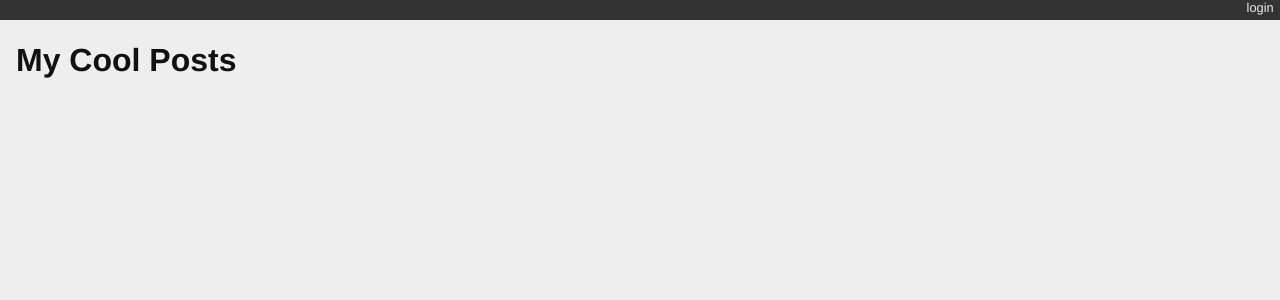
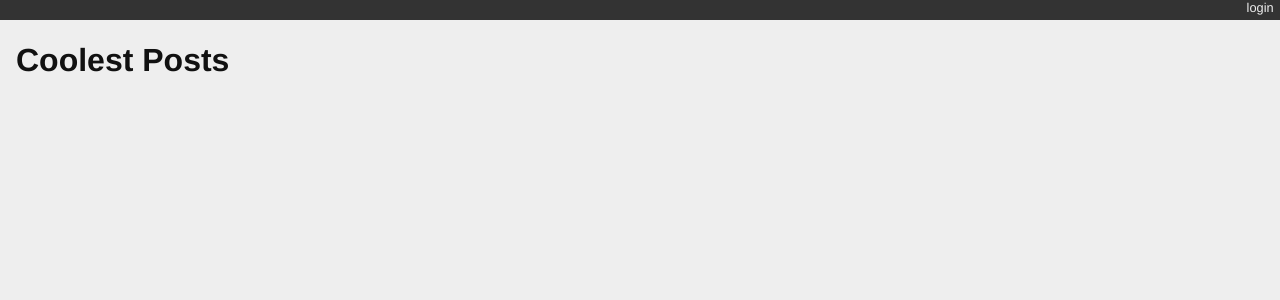
Before and after one commit to lvsegovia/django-blog, a Django app: page / in a window 1280 px wide. Shown: the top 300 px of the page. Run offline with Django 3.2, Linux system fonts and the light colour scheme; data that the repository does not hold is empty.

Commit message:
Changed to coolest title

```diff
--- a/blogging/templates/blogging/list.html
+++ b/blogging/templates/blogging/list.html
@@ -1,5 +1,5 @@
 {% extends "base.html" %}{% block content %}
-  <h1>My Cool Posts</h1>
+  <h1>Coolest Posts</h1>
   {% comment %} here is where the query happens {% endcomment %}
   {% for post in post_list %}
   <div class="post">
--- a/blogging/tests.py
+++ b/blogging/tests.py
@@ -52,7 +52,7 @@ class FrontEndTestCase(TestCase):
         resp = self.client.get("/")
         # the content of the rendered response is always a bytestring
         resp_text = resp.content.decode(resp.charset)
-        self.assertTrue("My Cool Posts" in resp_text)
+        self.assertTrue("Coolest Posts" in resp_text)
         for count in range(1, 11):
             title = "Post %d Title" % count
             if count < 6:
```
